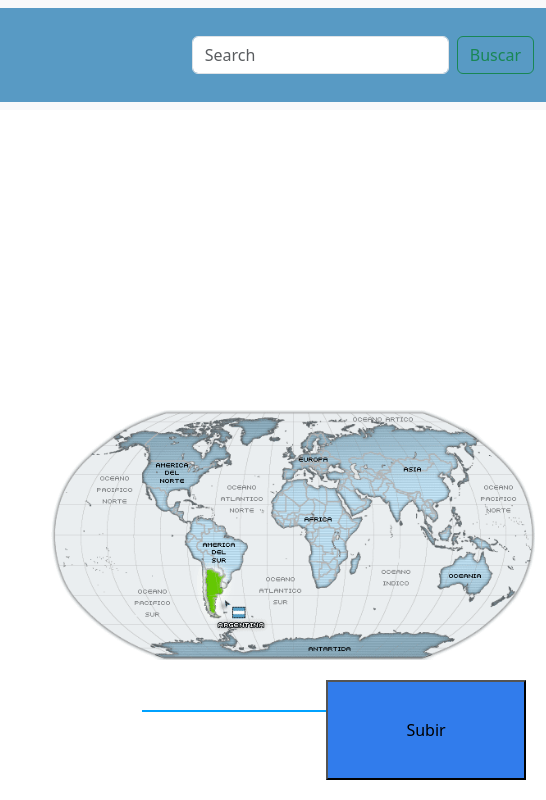
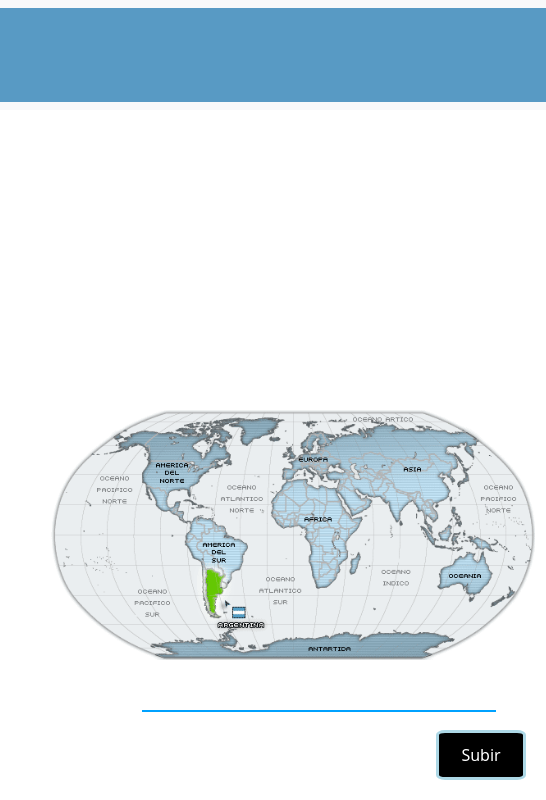
Before and after one commit to soffii-07/practica-web-responsive, a plain HTML site: page index.html in a window 1280 px wide. Shown: the top 800 px of the page, 734-1280 px from the left. Drawn offline with nearby package versions, Linux system fonts and the light colour scheme.

Commit message:
correcciones

```diff
--- a/css/styles.css
+++ b/css/styles.css
@@ -296,7 +296,7 @@ display: flex;
    margin: 5px 0;
    place-items: center ;
    grid-template-columns: 400px 400px 400px;
-   grid-template-rows: 400px 400px 400px;
+   grid-template-rows: 400px 400px;
    justify-content: center;
    align-items: center;
    padding: 20px;
@@ -339,15 +339,19 @@ display: flex;
 
 }
 .boton{
-    height: 100px;
-    width: 200px;
-    background-color: rgb(49, 124, 236);
+    height: 50px;
+    width: 90px;
+    border-radius: 10%;
+    background-color: rgb(0, 0, 0);
     font-style: inherit;
+    color: white;
     position: fixed;
     bottom: 20px;
     right: 20px;
     padding: 10px 20px;
+    border: 3px solid lightblue;
 }
+
 .scrollToTop{
     font-style: none;
     font-weight: 100;
@@ -358,7 +362,7 @@ display: flex;
     }
     .boton{
         font-size: xx-small;
-        height: 60px;
+        height: 50px;
         width: 80px;
     }
     .img-conteiner{
--- a/index.html
+++ b/index.html
@@ -40,10 +40,6 @@
                           <a class="nav-link disabled" aria-disabled="true"></a>
                         </li>
                     </ul>
-                    <form class="d-flex" role="search">
-                      <input class="form-control me-2" type="search" placeholder="Search" aria-label="search">
-                      <button class="btn btn-outline-success" type="submit">Buscar</button>
-                    </form>
                 </div>
             </div>
         </nav>
@@ -400,18 +396,3 @@
       <script src="https://cdn.jsdelivr.net/npm/bootstrap@5.3.3/dist/js/bootstrap.bundle.min.js" integrity="sha384-YvpcrYf0tY3lHB60NNkmXc5s9fDVZLESaAA55NDzOxhy9GkcIdslK1eN7N6jIeHz" crossorigin="anonymous"></script>
     </body>
     </html>
-    <!--<footer class="footer">
-        <div class="contenido-footer">
-            <ul>
-                <li><a class="footer-a" href="#sec-1">Acerca de</a></li>
-            </ul>
-            <ul>
-                <li><a class="footer-a" href="#sec-2">Lugares turísticos</a></li>
-                <li><a class="footer-a" href="#sec-3">Top 10 del Pais</a></li>
-            </ul>
-            <ul>
-                <li><a class="footer-a" href="#sec-4">Costumbres Argentinas</a></li>
-                <li><a class="footer-a" href="#sec-5">Gastronomía destacada</a></li>
-            </ul>
-        </div>
-    </footer>-->
```
